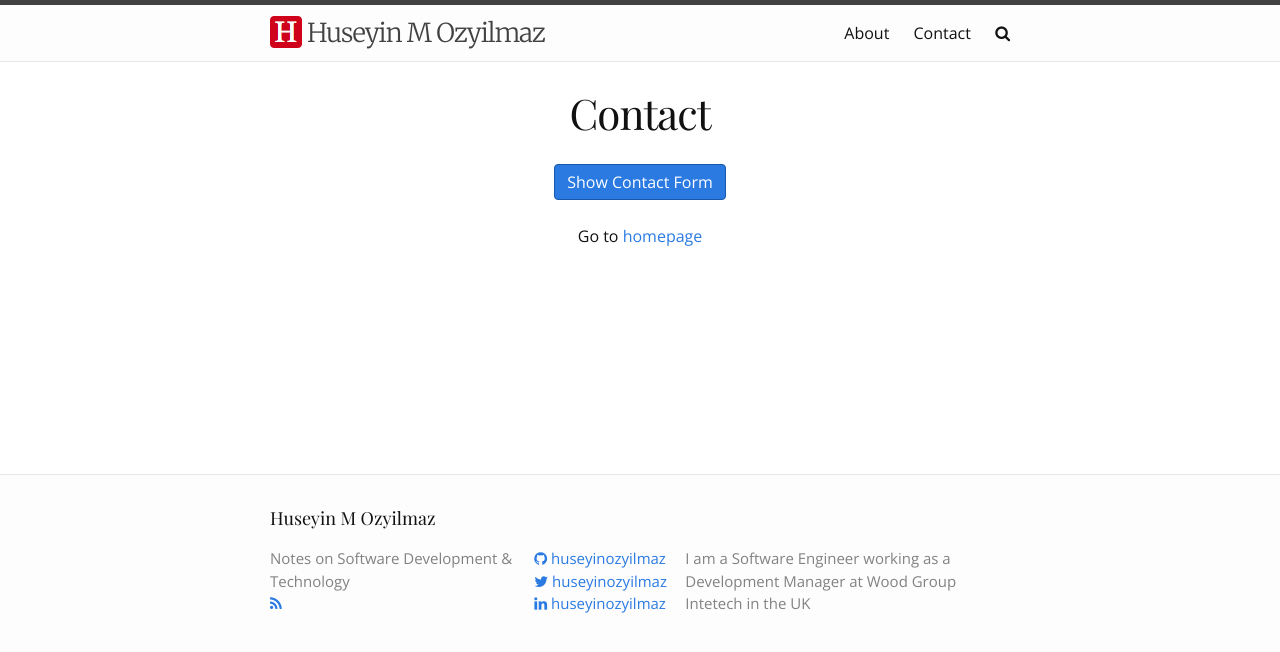
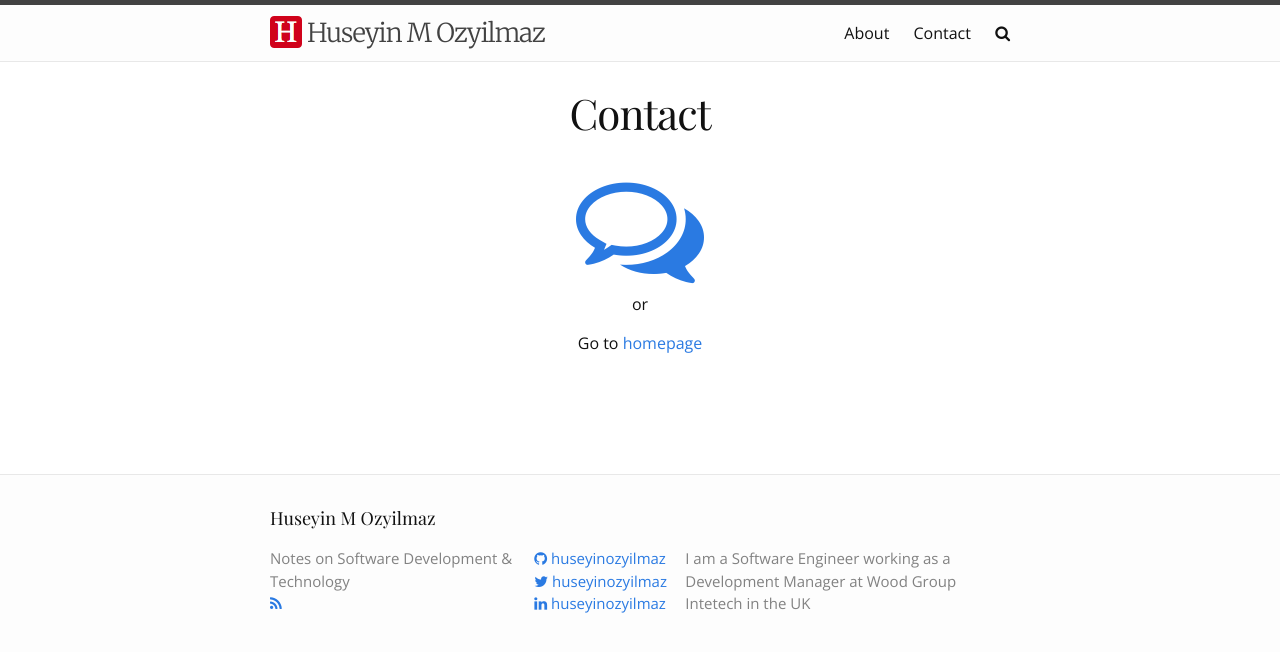
Before and after one commit to huseyinozyilmaz/huseyinozyilmaz.github.io, a Jekyll site: the page built from _pages/contact.html, in a window 1280 px wide. Shown: the top 652 px of the page. Built offline with Jekyll 4.4.1, drawn with Linux system fonts in a browser that asks for light colours; nearby versions of some CDN libraries; a script that is not in the unit is left out.

Commit message:
Redesigns contact form

```diff
--- a/_pages/contact.html
+++ b/_pages/contact.html
@@ -1,11 +1,12 @@
 ---
 layout: page
 title: Contact
+categories: page
 permalink: /contact/
 ---
 <div class="contact-wrapper">
-    <button class="btn btn-primary center" onclick="location.reload();">Show Contact Form</button>
-    <br/>
-    <p>Go to <a href="/">homepage</a></p>
+    <a href="{{page.url}}" title="Show Contact Form"><i class="fa fa-comments-o contact-icon"></i></a>
+    <p>or</p>
+    <p>Go to <a href="{{site.url}}">homepage</a></p>
 </div>
 <script>(function (w,i,d,g,e,t,s) {w[d] = w[d]||[];t= i.createElement(g);t.async=1;t.src=e;s=i.getElementsByTagName(g)[0];s.parentNode.insertBefore(t, s);})(window, document, '_gscq','script','//widgets.getsitecontrol.com/20837/script.js');</script>
--- a/_sass/_layout.scss
+++ b/_sass/_layout.scss
@@ -467,3 +467,7 @@
     height:250px;
     text-align:center;
 }
+
+.contact-icon {
+    font-size: 800%;
+}
```
